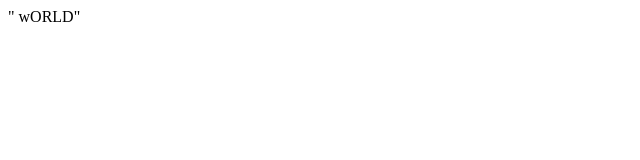
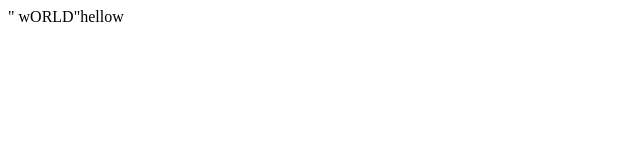
Before and after one commit to AnasElii/Ayman01, a plain HTML site: page index.html in a window 1280 px wide. Shown: the full height of the page, 0-640 px from the left. Drawn offline with Linux system fonts and the light colour scheme.

Commit message:
Hellow MTF

```diff
--- a/index.html
+++ b/index.html
@@ -3,7 +3,7 @@
     </head>
     <body>
         <p>
-            " wORLD"
+            " wORLD"hellow
 
     </body>
 </html>
```
